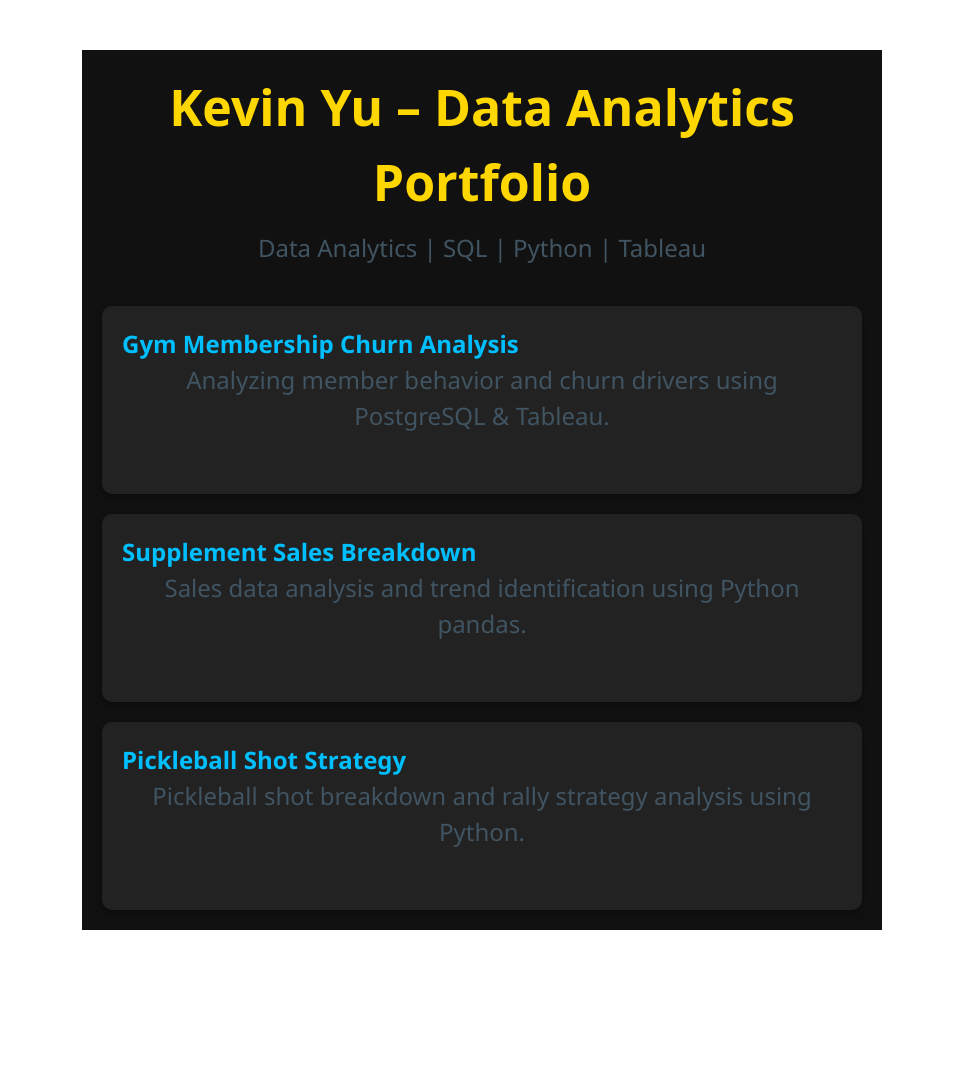
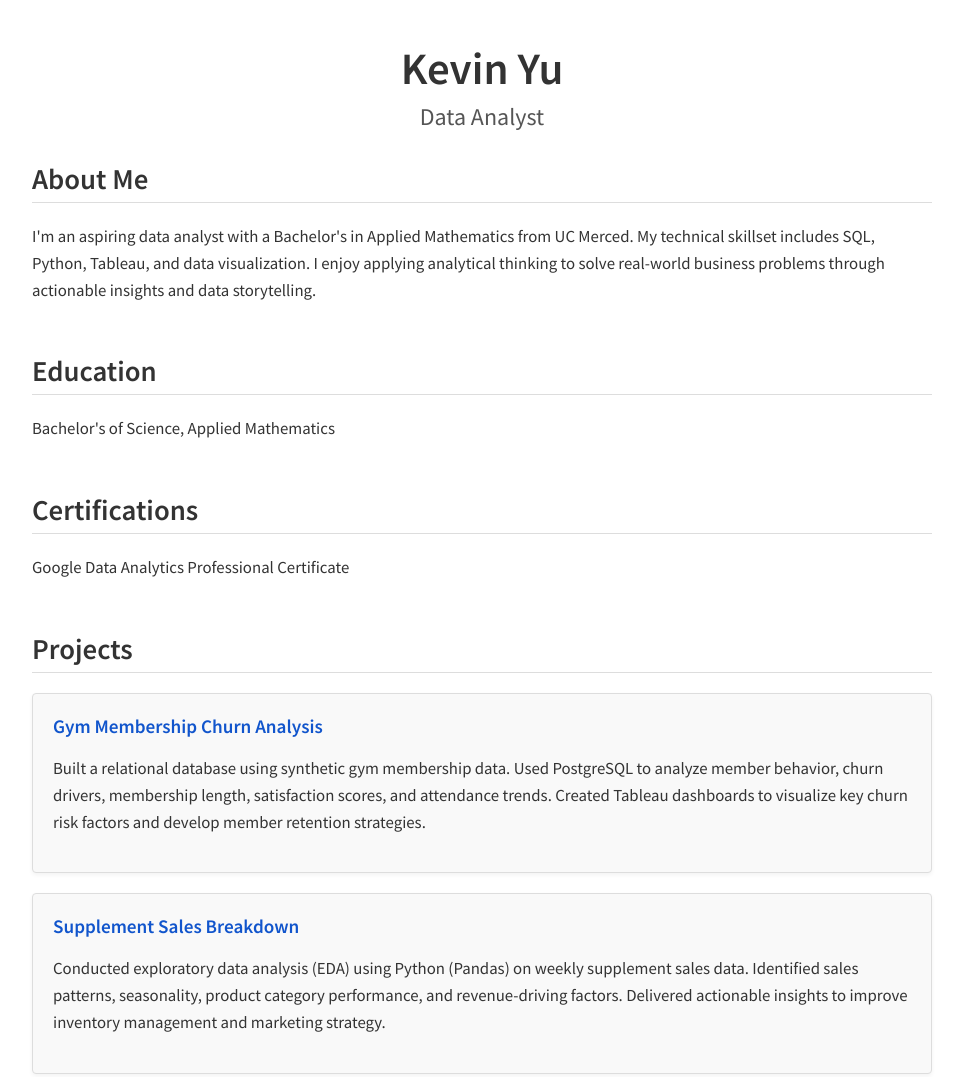
Before and after one commit to KevinZer00/data-analysis-portfolio, a plain HTML site: page index.html in a window 1280 px wide. Shown: the top 1077 px of the page, without its empty margins (158-1121 px from the left). Before the commit the page ends 980 px from the top, so only its background shows below. Drawn offline with nearby package versions, Linux system fonts and the light colour scheme.

Commit message:
Update index.html

```diff
--- a/index.html
+++ b/index.html
@@ -2,80 +2,146 @@
 <html lang="en">
 <head>
   <meta charset="UTF-8">
-  <title>Kevin Yu – Data Analytics Portfolio</title>
-  <link rel="stylesheet" href="https://unpkg.com/@picocss/pico@latest/css/pico.min.css">
+  <title>Kevin Yu – Data Analyst</title>
+  <meta name="viewport" content="width=device-width, initial-scale=1.0">
+  <link href="https://fonts.googleapis.com/css2?family=Source+Sans+Pro:wght@400;600&family=Source+Code+Pro&display=swap" rel="stylesheet">
   <style>
     body {
-      background-color: #111;
-      color: #eee;
-      font-family: 'Segoe UI', Arial, sans-serif;
-      max-width: 800px;
-      margin: 50px auto;
-      padding: 20px;
+      background-color: #ffffff;
+      color: #333;
+      font-family: 'Source Sans Pro', sans-serif;
+      max-width: 900px;
+      margin: 40px auto;
+      padding: 0 20px;
     }
     h1 {
-      color: gold;
-      font-size: 2.5rem;
+      font-size: 2.8rem;
       text-align: center;
-      margin-bottom: 10px;
+      margin-bottom: 0;
+      font-weight: 600;
     }
-    p {
+    h2 {
+      font-size: 1.5rem;
       text-align: center;
-      font-size: 1.2rem;
-      margin-bottom: 40px;
+      font-weight: 400;
+      color: #555;
+      margin-top: 5px;
+      margin-bottom: 20px;
     }
-    .project-list {
-      display: flex;
-      flex-direction: column;
-      gap: 20px;
+    .skills {
+      text-align: center;
+      font-size: 1rem;
+      margin-bottom: 30px;
+    }
+    .button-bar {
+      text-align: center;
+      margin-bottom: 50px;
+    }
+    .button-bar a {
+      display: inline-block;
+      background-color: #1155cc;
+      color: white;
+      padding: 10px 20px;
+      margin: 5px;
+      border-radius: 5px;
+      text-decoration: none;
+      font-weight: 600;
+      font-size: 0.95rem;
+      transition: background-color 0.2s ease;
+    }
+    .button-bar a:hover {
+      background-color: #0d47a1;
+    }
+    .section {
+      margin-bottom: 50px;
+    }
+    .section h3 {
+      font-size: 1.8rem;
+      border-bottom: 1px solid #ddd;
+      padding-bottom: 5px;
+      margin-bottom: 20px;
+    }
+    p, ul {
+      font-size: 1.05rem;
+      line-height: 1.6;
     }
     .project-card {
-      background-color: #222;
+      background-color: #f9f9f9;
+      border: 1px solid #ddd;
+      border-radius: 4px;
       padding: 20px;
-      border-radius: 10px;
-      box-shadow: 0 4px 8px rgba(0,0,0,0.3);
-      transition: transform 0.2s ease;
+      margin-bottom: 20px;
+      box-shadow: 0 2px 4px rgba(0,0,0,0.05);
     }
-    .project-card:hover {
-      transform: translateY(-5px);
+    .project-card a {
+      color: #1155cc;
+      font-weight: 600;
+      font-size: 1.2rem;
+      text-decoration: none;
     }
-    a {
-      color: #00bfff;
-      text-decoration: none;
-      font-weight: bold;
-      font-size: 1.2rem;
+    .project-card a:hover {
+      text-decoration: underline;
     }
-    footer {
-      margin-top: 60px;
-      text-align: center;
-      font-size: 0.9rem;
-      color: #888;
+    @media(max-width: 600px) {
+      body {
+        margin: 20px auto;
+        padding: 0 15px;
+      }
     }
   </style>
 </head>
 <body>
 
-  <h1>Kevin Yu – Data Analytics Portfolio</h1>
-  <p>Data Analytics | SQL | Python | Tableau </p>
+  <h1>Kevin Yu</h1>
+  <h2>Data Analyst</h2>
 
-  <div class="project-list">
+  <div class="section" id="about">
+    <h3>About Me</h3>
+    <p>
+      I'm an aspiring data analyst with a Bachelor's in Applied Mathematics from UC Merced.
+      My technical skillset includes SQL, Python, Tableau, and data visualization. I enjoy applying analytical thinking
+      to solve real-world business problems through actionable insights and data storytelling.
+    </p>
+  </div>
+
+  <div class="section" id="education">
+    <h3>Education</h3>
+    <p>Bachelor's of Science, Applied Mathematics</p>
+  </div>
+
+  <div class="section" id="certifications">
+    <h3>Certifications</h3>
+    <p>Google Data Analytics Professional Certificate</p>
+  </div>
+
+
+  <div class="section" id="projects">
+    <h3>Projects</h3>
 
     <div class="project-card">
-      <a href="gym_analysis(1).html">Gym Membership Churn Analysis</a>
-      <p>Analyzing member behavior and churn drivers using PostgreSQL & Tableau.</p>
+      <a href="churn_analysis(1).html">Gym Membership Churn Analysis</a>
+      <p>
+        Built a relational database using synthetic gym membership data. Used PostgreSQL to analyze member behavior, churn drivers,
+        membership length, satisfaction scores, and attendance trends. Created Tableau dashboards to visualize key churn risk factors and develop member retention strategies.
+      </p>
     </div>
 
     <div class="project-card">
       <a href="supplement_sales.html">Supplement Sales Breakdown</a>
-      <p>Sales data analysis and trend identification using Python pandas.</p>
+      <p>
+        Conducted exploratory data analysis (EDA) using Python (Pandas) on weekly supplement sales data. Identified sales patterns, seasonality, product category performance, and revenue-driving factors. Delivered actionable insights to improve inventory management and marketing strategy.
+      </p>
     </div>
 
     <div class="project-card">
       <a href="pickleball_analysis.html">Pickleball Shot Strategy</a>
-      <p>Pickleball shot breakdown and rally strategy analysis using Python.</p>
+      <p>
+        Analyzed pickleball match data using Python to study shot type distributions, rally lengths, and skill-based strategy differences. Explored how shot selection varies across DUPR skill levels to inform player training, match strategy, and competitive performance.
+      </p>
     </div>
 
   </div>
 
+
 </body>
 </html>
```
